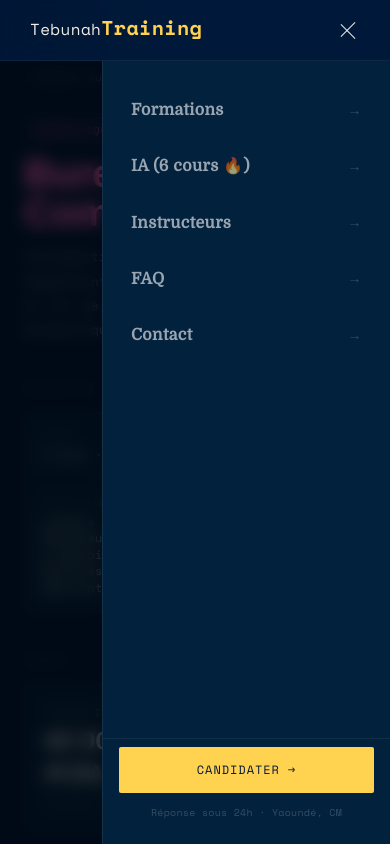
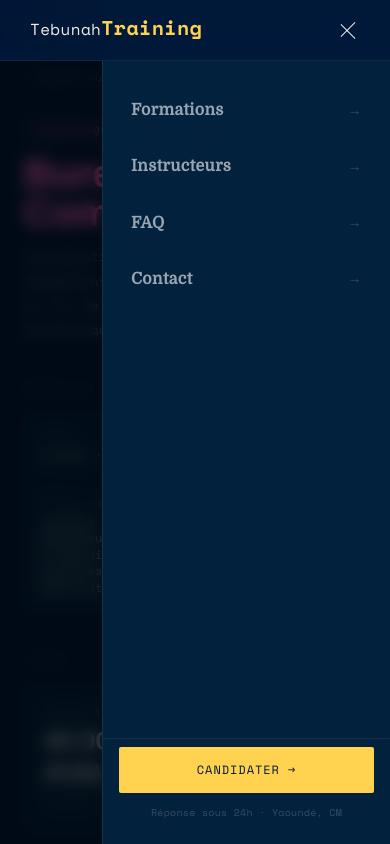
Before and after one commit to EssiJunior/Tebunah-Training, a Next.js app: page /formations/bur1 in a window 390 px wide. Both pictures are taken after a click on the button "Menu". Shown: the top 844 px of the page. Built offline with nearby package versions, Linux system fonts and the light colour scheme; a web font is replaced by a local one.

Commit message:
Updated NavLink on mobile

```diff
--- a/components/molecules/MobileNav.tsx
+++ b/components/molecules/MobileNav.tsx
@@ -1,13 +1,7 @@
+import { NAV_LINKS } from "@/data/navigation";
 import { AnimatePresence, motion } from "framer-motion"
 
 function MobileNav({ open, onClose, go }: { open: boolean; onClose: () => void; go: (href: string) => (e: React.MouseEvent) => void }) {
-    const ALL_LINKS = [
-        { label: 'Formations', href: '#formations' },
-        { label: 'IA (6 cours 🔥)', href: '#formations-ia' },
-        { label: 'Instructeurs', href: '#instructeurs' },
-        { label: 'FAQ', href: '#faq' },
-        { label: 'Contact', href: '#contact' },
-    ]
 
     return (
         <AnimatePresence>
@@ -36,7 +30,8 @@ function MobileNav({ open, onClose, go }: { open: boolean; onClose: () => void;
 
                         {/* links */}
                         <div className="flex-1 px-4 py-6 flex flex-col gap-1 overflow-y-auto">
-                            {ALL_LINKS.map((link, i) => (
+
+                            {NAV_LINKS.map((link, i) => (
                                 <motion.a
                                     key={link.href}
                                     href={link.href}
@@ -54,6 +49,21 @@ function MobileNav({ open, onClose, go }: { open: boolean; onClose: () => void;
                                     </span>
                                 </motion.a>
                             ))}
+                            <motion.a
+                                    href="#contact"
+                                    onClick={(e) => { go('#contact')(e); onClose() }}
+                                    initial={{ opacity: 0, x: 20 }}
+                                    animate={{ opacity: 1, x: 0 }}
+                                    transition={{ duration: 0.3, delay: 0.18 }}
+                                    className="group flex items-center justify-between px-3 py-3.5 rounded-px hover:bg-white/5 transition-colors duration-150"
+                                >
+                                    <span className="font-display text-[16px] font-semibold text-white/60 group-hover:text-ink transition-colors duration-150">
+                                        Contact
+                                    </span>
+                                    <span className="text-white/20 group-hover:text-white/50 transition-colors text-[14px] translate-x-0 group-hover:translate-x-1 duration-150">
+                                        →
+                                    </span>
+                                </motion.a>
                         </div>
 
                         {/* CTA */}
```
